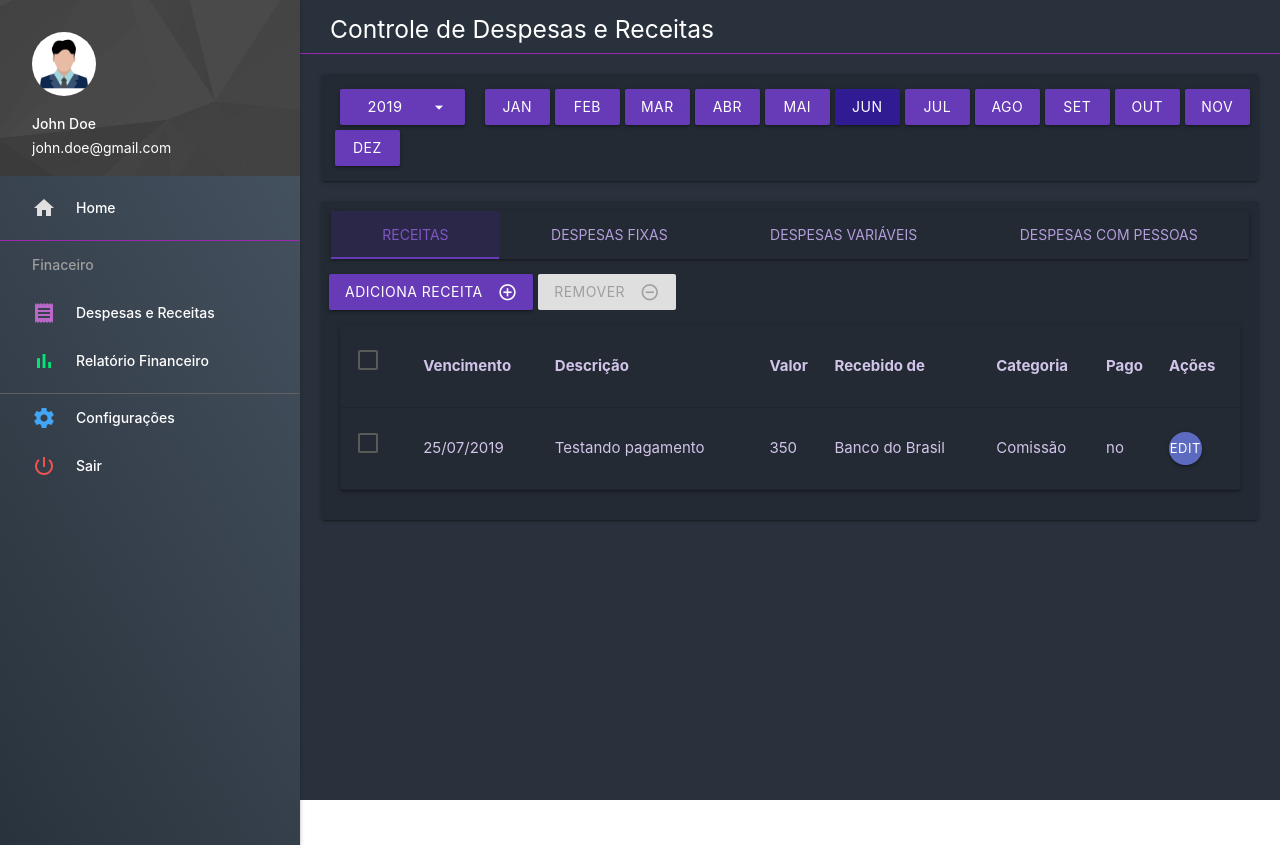
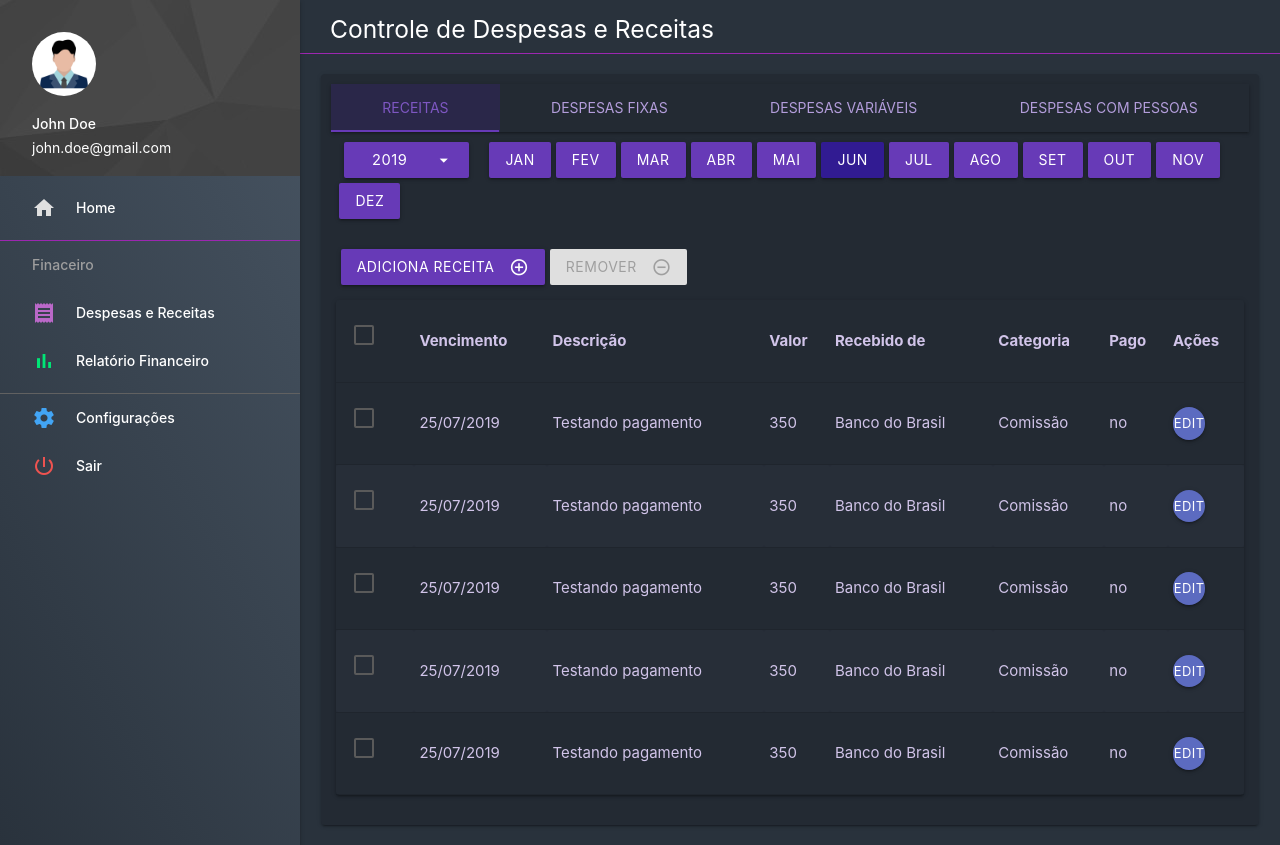
Before and after one commit to je4ngomes/receipt-front-end-react, a React (Create React App) app: page /dashboard/finance in a window 1280 px wide. Before the commit the page ends 800 px from the top, so only its background shows below. Built offline with nearby package versions, Linux system fonts and the light colour scheme.

Commit message:
finance component updated

```diff
--- a/src/assets/css/App.css
+++ b/src/assets/css/App.css
@@ -135,3 +135,21 @@ td, th {
 tr.finance:nth-child(even){
     background-color: #272e38;
 }
+
+/* Custom Scrollbar */
+::-webkit-scrollbar {
+  width: 15px;
+}
+
+::-webkit-scrollbar-track {
+  background: #1f242b;
+}
+
+::-webkit-scrollbar-thumb {
+  background: #7e57c2;
+  border-radius: 10px;
+}
+
+::-webkit-scrollbar-thumb:hover {
+  background: #9575cd;
+}
--- a/src/components/financeManagement/FixedCostTab.jsx
+++ b/src/components/financeManagement/FixedCostTab.jsx
@@ -12,6 +12,7 @@ import {
 import ActionsPanel from '../shared/ActionsPanel';
 import DataTable from '../shared/table/DataTable';
 import ModalFinanceForm from '../shared/forms/ModalFinanceForm';
+import YearMonthSelector from '../shared/YearMonthSelector';
 
 const FixedCostTab = () => {
     const [toggleRemoveBtn, setToggleRemoveBtn] = useState(true);
@@ -77,8 +78,13 @@ const FixedCostTab = () => {
     );
 
     return (
-        <Container style={{ marginTop: 5, width: '98%' }}>
-            <Row style={{ marginBottom: 0, marginTop: 10 }}>
+        <Container style={{ marginTop: 5, width: '99%' }}>
+            <Row>
+                <Col>
+                    <YearMonthSelector onDateSelection={state => state} />
+                </Col>
+            </Row>
+            <Row style={{ marginBottom: 0, marginTop: 10, marginLeft: 5 }}>
                 <Col>
                     <ActionsPanel actions={[createNewRegisterModal, removeRegisterBtn]} />
                 </Col>
--- a/src/components/financeManagement/IncomeCostTab.jsx
+++ b/src/components/financeManagement/IncomeCostTab.jsx
@@ -12,6 +12,7 @@ import {
 import ActionsPanel from '../shared/ActionsPanel';
 import DataTable from '../shared/table/DataTable';
 import ModalFinanceForm from '../shared/forms/ModalFinanceForm';
+import YearMonthSelector from '../shared/YearMonthSelector';
 
 const IncomeCostTab = () => {
     const [toggleRemoveBtn, setToggleRemoveBtn] = useState(true);
@@ -25,6 +26,38 @@ const IncomeCostTab = () => {
     ];
 
     const rows = [{
+            expires_date: '25/07/2019',
+            description: 'Testando pagamento',
+            cost: 350.00,
+            paymentEntity: 'Banco do Brasil',
+            category: 'Comissão',
+            isPaid: 'no'
+        },
+        {
+            expires_date: '25/07/2019',
+            description: 'Testando pagamento',
+            cost: 350.00,
+            paymentEntity: 'Banco do Brasil',
+            category: 'Comissão',
+            isPaid: 'no'
+        },
+        {
+            expires_date: '25/07/2019',
+            description: 'Testando pagamento',
+            cost: 350.00,
+            paymentEntity: 'Banco do Brasil',
+            category: 'Comissão',
+            isPaid: 'no'
+        },
+        {
+            expires_date: '25/07/2019',
+            description: 'Testando pagamento',
+            cost: 350.00,
+            paymentEntity: 'Banco do Brasil',
+            category: 'Comissão',
+            isPaid: 'no'
+        },
+        {
             expires_date: '25/07/2019',
             description: 'Testando pagamento',
             cost: 350.00,
@@ -77,8 +110,13 @@ const IncomeCostTab = () => {
     );
 
     return (
-        <Container style={{ marginTop: 5, width: '98%' }}>
-            <Row style={{ marginBottom: 0, marginTop: 10 }}>
+        <Container style={{ marginTop: 5, width: '99%' }}>
+            <Row>
+                <Col>
+                    <YearMonthSelector onDateSelection={state => state} />
+                </Col>
+            </Row>
+            <Row style={{ marginBottom: 0, marginTop: 10, marginLeft: 5 }}>
                 <Col>
                     <ActionsPanel actions={[createNewRegisterModal, removeRegisterBtn]} />
                 </Col>
--- a/src/components/financeManagement/PersonCostTab.jsx
+++ b/src/components/financeManagement/PersonCostTab.jsx
@@ -12,6 +12,7 @@ import {
 import ActionsPanel from '../shared/ActionsPanel';
 import DataTable from '../shared/table/DataTable';
 import ModalFinanceForm from '../shared/forms/ModalFinanceForm';
+import YearMonthSelector from '../shared/YearMonthSelector';
 
 const PersonCostTab = () => {
     const [toggleRemoveBtn, setToggleRemoveBtn] = useState(true);
@@ -77,8 +78,13 @@ const PersonCostTab = () => {
     );
 
     return (
-        <Container style={{ marginTop: 5, width: '98%' }}>
-            <Row style={{ marginBottom: 0, marginTop: 10 }}>
+        <Container style={{ marginTop: 5, width: '99%' }}>
+            <Row>
+                <Col>
+                    <YearMonthSelector onDateSelection={state => state} />
+                </Col>
+            </Row>
+            <Row style={{ marginBottom: 0, marginTop: 10, marginLeft: 5 }}>
                 <Col>
                     <ActionsPanel actions={[createNewRegisterModal, removeRegisterBtn]} />
                 </Col>
--- a/src/components/financeManagement/VariableCostTab.jsx
+++ b/src/components/financeManagement/VariableCostTab.jsx
@@ -12,6 +12,7 @@ import {
 import ActionsPanel from '../shared/ActionsPanel';
 import DataTable from '../shared/table/DataTable';
 import ModalFinanceForm from '../shared/forms/ModalFinanceForm';
+import YearMonthSelector from '../shared/YearMonthSelector';
 
 const VariableCostTab = () => {
     const [toggleRemoveBtn, setToggleRemoveBtn] = useState(true);
@@ -77,8 +78,13 @@ const VariableCostTab = () => {
     );
 
     return (
-        <Container style={{ marginTop: 5, width: '98%' }}>
-            <Row style={{ marginBottom: 0, marginTop: 10 }}>
+        <Container style={{ marginTop: 5, width: '99%' }}>
+            <Row>
+                <Col>
+                    <YearMonthSelector onDateSelection={state => state} />
+                </Col>
+            </Row>
+            <Row style={{ marginBottom: 0, marginTop: 10, marginLeft: 5 }}>
                 <Col>
                     <ActionsPanel actions={[createNewRegisterModal, removeRegisterBtn]} />
                 </Col>
--- a/src/components/shared/YearMonthSelector.jsx
+++ b/src/components/shared/YearMonthSelector.jsx
@@ -28,14 +28,13 @@ const YearMonthSelector = ({ onDateSelection }) => {
 
 
     const monthsBtn = [
-        "Jan", "Feb", "Mar",
+        "Jan", "Fev", "Mar",
         "Abr", "Mai", "Jun",
         "Jul", "Ago", "Set",
         "Out", "Nov", "Dez"
     ].map((monthLabel, i) => (
         <Button
             onClick={handleClick}
-            style={{ width: 65 }}
             className={`deep-purple ${month === i && 'darken-4'}`}
             value={i}
         >
@@ -45,7 +44,12 @@ const YearMonthSelector = ({ onDateSelection }) => {
 
     return (
         <div style={{ marginLeft: 15 }}>
-            <ActionsPanel actions={[<YearSelector onYearSelection={onYearSelection} style={{ display: 'inline' }} />, ...monthsBtn]} />
+            <ActionsPanel actions={[
+                <YearSelector
+                    onYearSelection={onYearSelection}
+                    style={{ display: 'inline' }} />,
+                ...monthsBtn
+            ]} />
         </div>
     );
 };
--- a/src/components/shared/YearSelector.jsx
+++ b/src/components/shared/YearSelector.jsx
@@ -1,7 +1,7 @@
 import React, { useState, useRef } from 'react';
 import { Dropdown, Button, Icon } from 'react-materialize';
 
-const YearSelector = ({ style, onYearSelection }) => {
+const YearSelector = ({ style, onYearSelection, btnClass = 'deep-purple' }) => {
     const [{
         isInputEditable,
         year
@@ -61,7 +61,7 @@ const YearSelector = ({ style, onYearSelection }) => {
                 ? renderInputForm()
                 : <Dropdown
                     trigger={
-                        <Button className='deep-purple' style={{ margin: '-5px 0 0 5px', width: '125px', fontSize: '11pt' }}>
+                        <Button className={btnClass} style={{ margin: '-5px 0 0 5px', width: '125px', fontSize: '11pt' }}>
                             {year}
                             <Icon right>arrow_drop_down</Icon>
                         </Button>
--- a/src/components/shared/forms/InlineDatePicker.jsx
+++ b/src/components/shared/forms/InlineDatePicker.jsx
@@ -12,7 +12,7 @@ const InlineDatePicker = (props) => {
         i18n: {
             months: ["Janeiro", "Fevereiro", "Março", "Abril", "Maio", "Junho",
                     "Julho", "Agosto", "Setembro", "Outubro", "Novembro", "Dezembro"],
-            monthsShort: ["Jan", "Feb", "Mar", "Abr", "Mai",
+            monthsShort: ["Jan", "Fev", "Mar", "Abr", "Mai",
                         "Jun", "Jul", "Ago", "Set", "Out", "Nov", "Dez"],
             weekdays: ["Domingo","Segunda", "Terça", "Quarta", "Quinta", "Sexta", "Sábado"],
             weekdaysShort: ["Dom","Seg", "Ter", "Qua", "Qui", "Sex", "Sab"],
--- a/src/components/shared/table/DataTable.jsx
+++ b/src/components/shared/table/DataTable.jsx
@@ -83,9 +83,6 @@ const DataTable = ({ headings, rows, Inputs, onSelection }) => {
         </>
     );
 
-
-
-
     const renderRow = (row, i) => {
         const isInEditingMode = currentRow.current === i;
 
--- a/src/pages/FinanceManagementPage.jsx
+++ b/src/pages/FinanceManagementPage.jsx
@@ -12,20 +12,12 @@ import VariableCostTab from '../components/financeManagement/VariableCostTab';
 import PersonCostTab from '../components/financeManagement/PersonCostTab';
 import YearMonthSelector from '../components/shared/YearMonthSelector';
 
-
 const FinanceManagementPage = () => {
     return (
         <div className='sidebar__padding'>
             <Sidebar />
             <Header title='Controle de Despesas e Receitas' />
             <Container style={{ width: '98%' }}>
-                <Row>
-                    <Col m={12}>
-                        <PaneContainer>
-                            <YearMonthSelector onDateSelection={console.log} />
-                        </PaneContainer>
-                    </Col>
-                </Row>
                 <Row>
                     <Col s={12}>
                         <PaneContainer>
```
